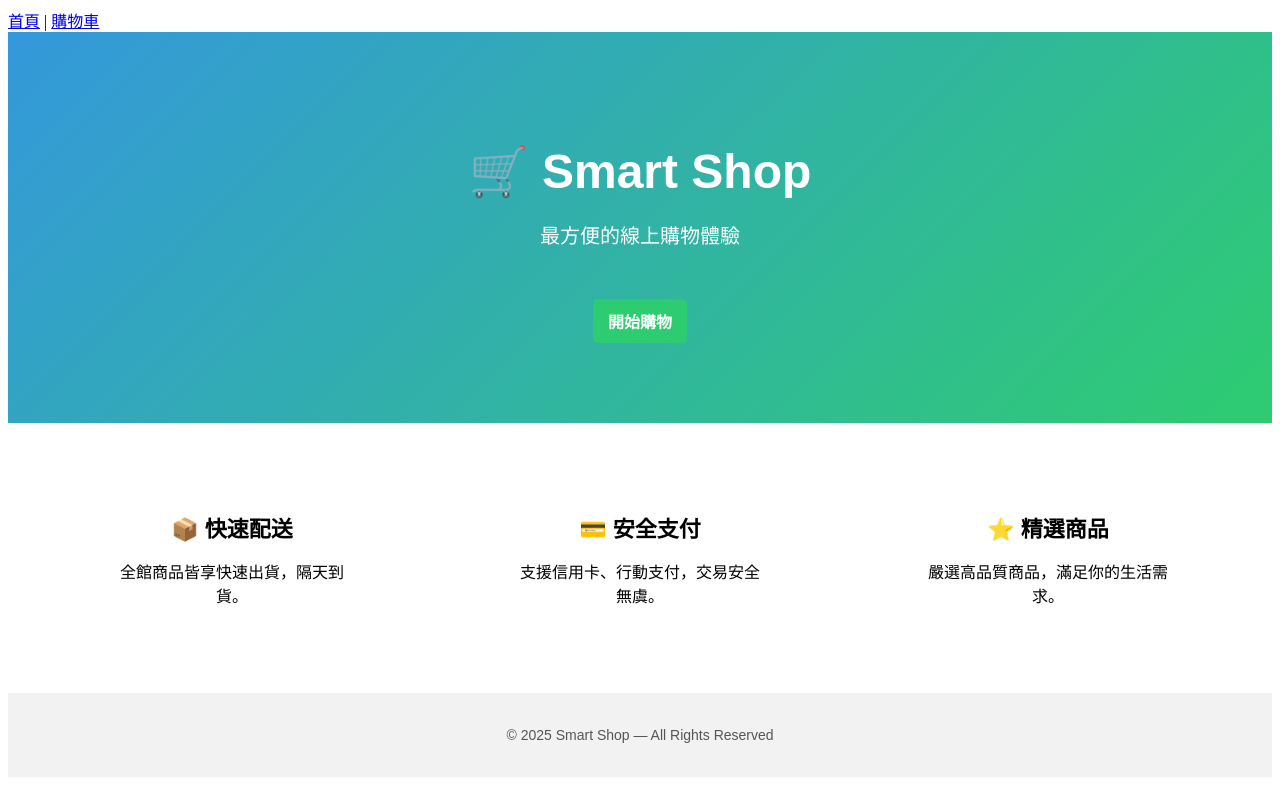
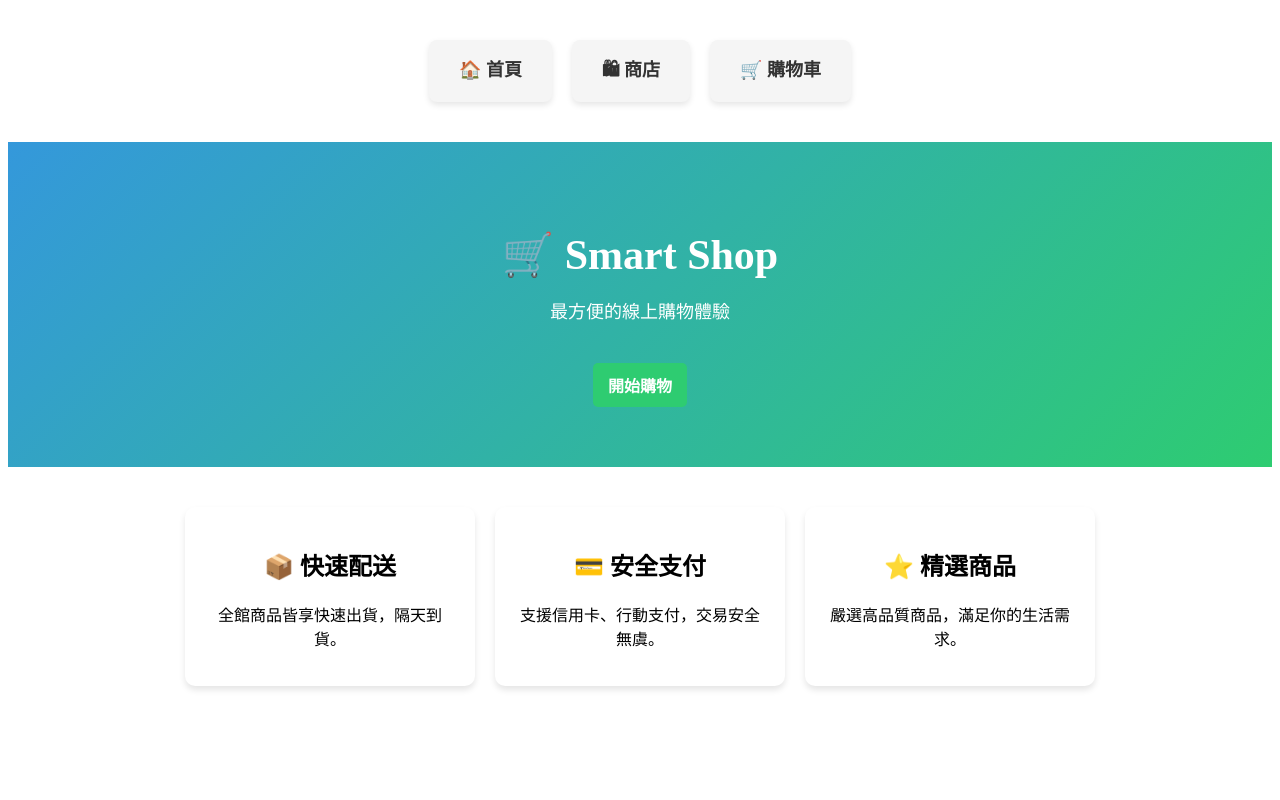
Before and after one commit to s1387tnt/ShopCart, a Vue app: page / in a window 1280 px wide. Built offline with nearby package versions, Linux system fonts and the light colour scheme.

Commit message:
主頁上方方塊修改

```diff
--- a/src/App.vue
+++ /dev/null
@@ -1,16 +0,0 @@
-<template>
-  <div>
-    <nav>
-      <router-link to="/">首頁</router-link> |
-      <router-link to="/cart">購物車</router-link>
-    </nav>
-    <router-view />
-    <!-- ✅ 關鍵：顯示 router 對應的頁面 -->
-  </div>
-</template>
-
-<script>
-export default {
-  name: "App",
-};
-</script>
--- a/src/main.js
+++ b/src/main.js
@@ -1,6 +1,6 @@
 import { createPinia } from "pinia";
 import { createApp } from "vue";
-import App from "./App.vue";
+import App from "./pages/home/Home.vue";
 import router from "./router";
 
 const app = createApp(App);
--- a/src/pages/home/Home.vue
+++ b/src/pages/home/Home.vue
@@ -1,29 +1,33 @@
 <template>
   <div class="home">
+    <!-- 導航方塊區 -->
+    <section class="nav-blocks">
+      <router-link to="/" class="nav-card">🏠 首頁</router-link>
+      <router-link to="/shop" class="nav-card">🛍 商店</router-link>
+      <router-link to="/cart" class="nav-card">🛒 購物車</router-link>
+    </section>
+    <!-- 頁首區 -->
     <header class="hero">
       <h1>🛒 Smart Shop</h1>
       <p>最方便的線上購物體驗</p>
       <router-link to="/shop" class="btn">開始購物</router-link>
     </header>
 
+    <!-- 功能展示區 -->
     <section class="features">
-      <div class="feature">
+      <div class="feature-card">
         <h2>📦 快速配送</h2>
         <p>全館商品皆享快速出貨，隔天到貨。</p>
       </div>
-      <div class="feature">
+      <div class="feature-card">
         <h2>💳 安全支付</h2>
         <p>支援信用卡、行動支付，交易安全無虞。</p>
       </div>
-      <div class="feature">
+      <div class="feature-card">
         <h2>⭐ 精選商品</h2>
         <p>嚴選高品質商品，滿足你的生活需求。</p>
       </div>
     </section>
-
-    <footer class="footer">
-      <p>© 2025 Smart Shop — All Rights Reserved</p>
-    </footer>
   </div>
 </template>
 
--- a/src/pages/home/home.css
+++ b/src/pages/home/home.css
@@ -1,32 +1,26 @@
-.home {
-  font-family: "Microsoft JhengHei", sans-serif;
-  text-align: center;
-  padding: 0;
-  margin: 0;
-}
-
-/* 頁首區 */
+/* Hero 區 */
 .hero {
   background: linear-gradient(135deg, #3498db, #2ecc71);
   color: white;
-  padding: 80px 20px;
+  padding: 60px 20px;
+  text-align: center;
 }
 .hero h1 {
-  font-size: 48px;
+  font-size: 42px;
   margin-bottom: 10px;
 }
 .hero p {
-  font-size: 20px;
-  margin-bottom: 30px;
+  font-size: 18px;
+  margin-bottom: 20px;
 }
 .btn {
   display: inline-block;
-  padding: 12px 24px;
+  padding: 10px 20px;
   background: white;
   color: #3498db;
   border-radius: 5px;
+  text-decoration: none;
   font-weight: bold;
-  text-decoration: none;
   transition: background 0.3s, color 0.3s;
 }
 .btn:hover {
@@ -34,25 +28,48 @@
   color: white;
 }
 
-/* 功能區 */
+/* 導航方塊區 */
+.nav-blocks {
+  display: flex;
+  justify-content: center;
+  gap: 20px;
+  margin: 40px 0;
+}
+.nav-card {
+  display: inline-block;
+  padding: 15px 30px;
+  background: #f5f5f5;
+  border-radius: 8px;
+  text-decoration: none;
+  color: #333;
+  font-size: 18px;
+  font-weight: bold;
+  box-shadow: 0 3px 6px rgba(0, 0, 0, 0.1);
+  transition: background 0.3s, transform 0.2s;
+}
+.nav-card:hover {
+  background: #e0e0e0;
+  transform: translateY(-3px);
+}
+
+/* 功能展示區 */
 .features {
   display: flex;
-  justify-content: space-around;
-  padding: 50px 20px;
+  justify-content: center;
+  gap: 20px;
+  margin: 40px 0;
+  flex-wrap: wrap;
 }
-.feature {
-  max-width: 250px;
+.feature-card {
+  background: white;
+  border-radius: 10px;
+  box-shadow: 0 4px 6px rgba(0, 0, 0, 0.1);
   padding: 20px;
+  width: 250px;
+  text-align: center;
+  transition: transform 0.2s, box-shadow 0.2s;
 }
-.feature h2 {
-  font-size: 22px;
-  margin-bottom: 10px;
+.feature-card:hover {
+  transform: translateY(-5px);
+  box-shadow: 0 6px 12px rgba(0, 0, 0, 0.15);
 }
-
-/* 頁尾 */
-.footer {
-  background: #f2f2f2;
-  padding: 20px;
-  font-size: 14px;
-  color: #555;
-}
```
